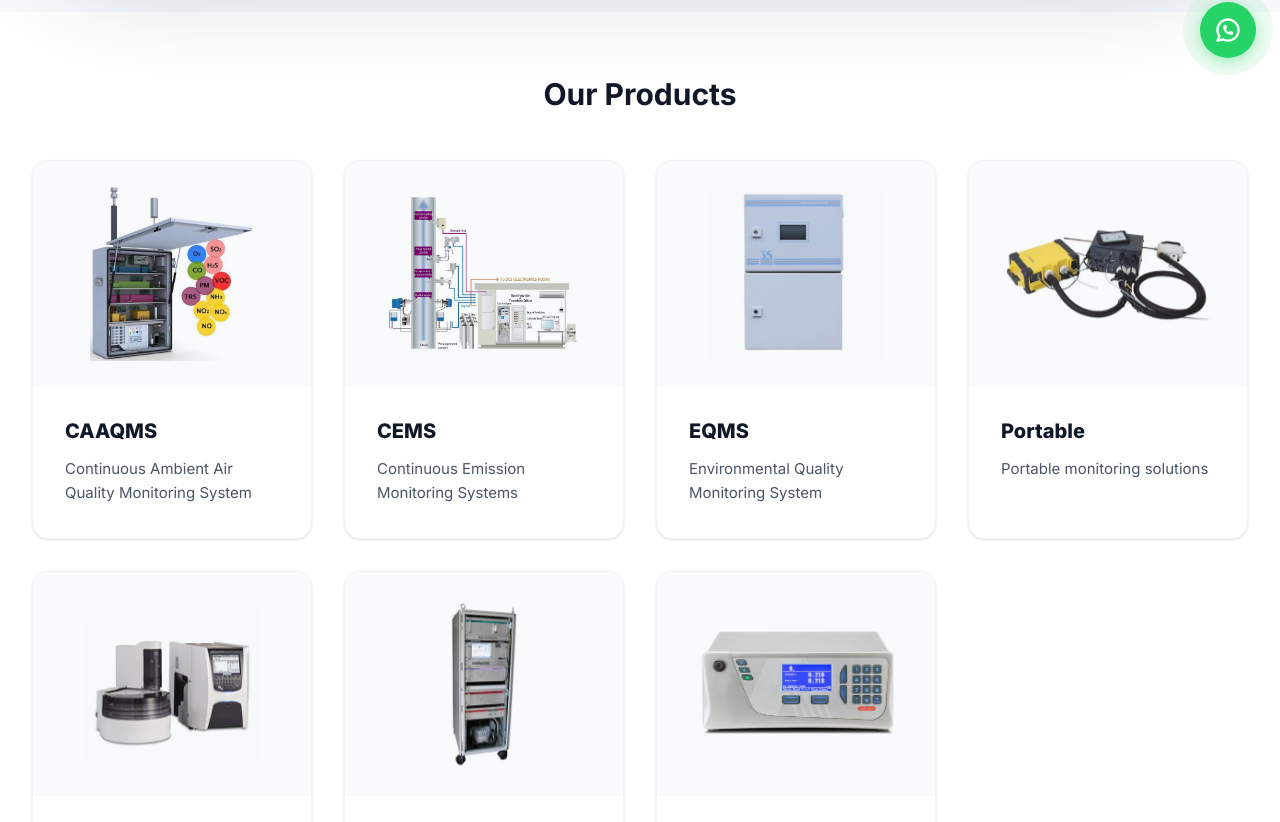
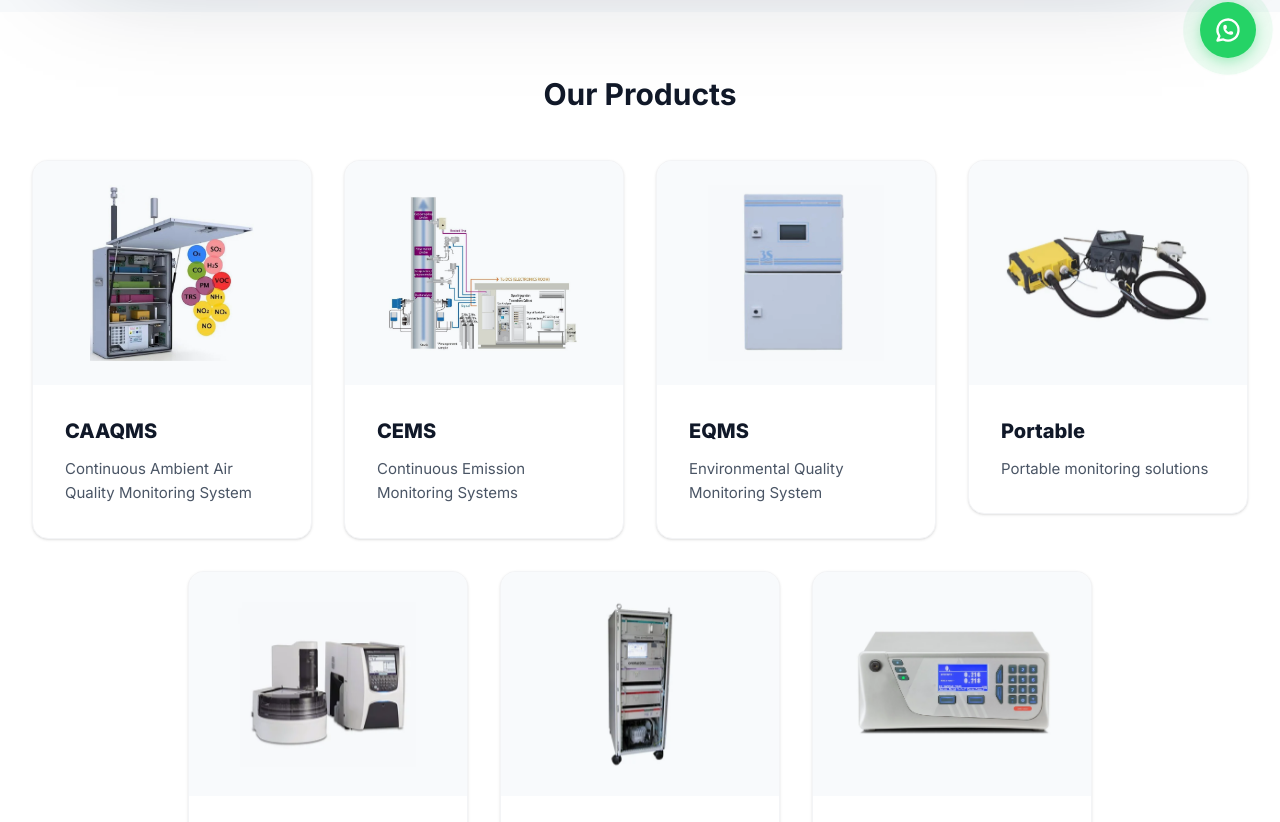
Before and after one commit to hemanthkumarbandari/website002, a React (Vite) app: page / in a window 1280 px wide. Shown: the part 718-1540 px from the top of the page. Built offline with nearby package versions, Linux system fonts and the light colour scheme; no server answers.

Commit message:
services

```diff
--- a/src/components/pages/Home.jsx
+++ b/src/components/pages/Home.jsx
@@ -24,10 +24,10 @@ const Home = () => {
   ];
 
   const services = [
-    { icon: '🌬️', title: 'Ambient Air Quality Monitoring', description: 'Comprehensive monitoring of air pollutants and quality parameters.', link: '/services' },
-    { icon: '🏭', title: 'Continuous Emission Monitoring Systems (CEMS)', description: 'Real-time monitoring of industrial emissions and pollutants.', link: '/services' },
-    { icon: '💧', title: 'Water Quality Monitoring & Analysis', description: 'Advanced water quality testing and monitoring solutions.', link: '/services' },
-    { icon: '🔬', title: 'Gas Detection & Analytical Solutions', description: 'Specialized gas detection and analytical instrumentation.', link: '/services' }
+    { icon: '🌬️', title: 'Ambient Air Quality Monitoring', description: 'Comprehensive monitoring of air pollutants and quality parameters.', link: '/services/ambient-air-quality-monitoring' },
+    { icon: '🏭', title: 'Continuous Emission Monitoring Systems (CEMS)', description: 'Real-time monitoring of industrial emissions and pollutants.', link: '/services/continuous-emission-monitoring' },
+    { icon: '💧', title: 'Water Quality Monitoring & Analysis', description: 'Advanced water quality testing and monitoring solutions.', link: '/services/water-quality-monitoring' },
+    { icon: '🔬', title: 'Gas Detection & Analytical Solutions', description: 'Specialized gas detection and analytical instrumentation.', link: '/services/gas-detection' }
   ];
 
   return (
@@ -38,15 +38,21 @@ const Home = () => {
       <section id="products" className="py-16 bg-white">
         <div className="max-w-7xl mx-auto px-4 sm:px-6 lg:px-8">
           <h2 className="text-3xl font-bold text-center text-gray-900 mb-12">Our Products</h2>
-          <div className="grid grid-cols-1 md:grid-cols-2 lg:grid-cols-3 xl:grid-cols-4 gap-8">
+          <div className="flex flex-wrap justify-center gap-8">
             {products.map((product, index) => (
-              <ProductCard
+              <div
                 key={index}
-                image={product.image}
-                title={product.title}
-                description={product.description}
-                link={product.link}
-              />
+                className="w-full md:w-[calc(50%-1rem)] lg:w-[calc(33.333%-1.33rem)] xl:w-[calc(25%-1.5rem)] flex"
+              >
+                <div className="w-full">
+                  <ProductCard
+                    image={product.image}
+                    title={product.title}
+                    description={product.description}
+                    link={product.link}
+                  />
+                </div>
+              </div>
             ))}
           </div>
         </div>
--- a/src/layout/MainLayout.jsx
+++ b/src/layout/MainLayout.jsx
@@ -1,3 +1,4 @@
+import { useEffect } from 'react';
 import { useLocation } from 'react-router-dom';
 import Navbar from '../components/Navbar';
 import Footer from '../components/Footer';
@@ -7,6 +8,10 @@ import { AppRoutes } from '../routers/router';
 const MainLayout = () => {
   const { pathname } = useLocation();
   const isAdminArea = pathname.startsWith('/admin');
+
+  useEffect(() => {
+    window.scrollTo({ top: 0, left: 0, behavior: 'auto' });
+  }, [pathname]);
 
   if (isAdminArea) {
     return (
```
